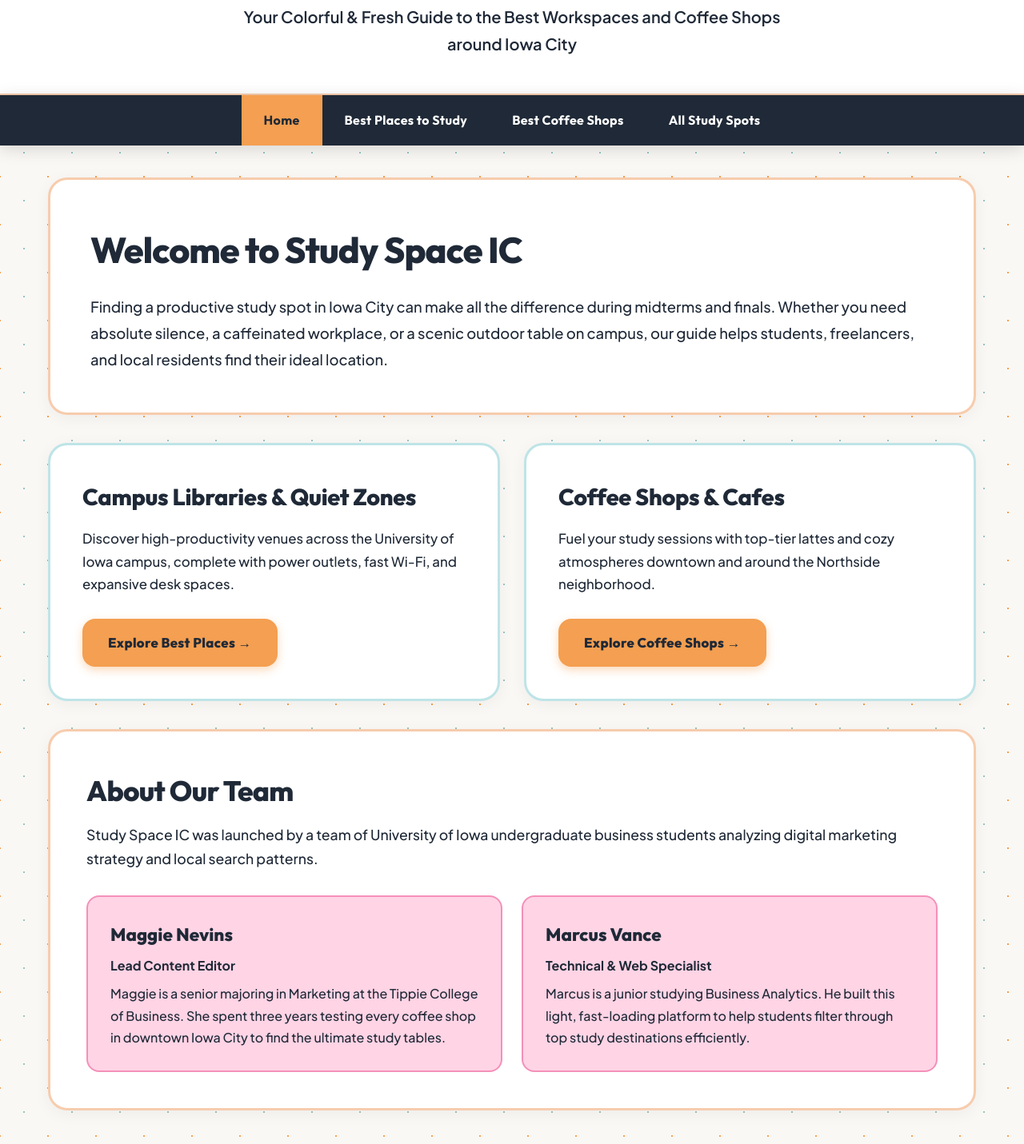
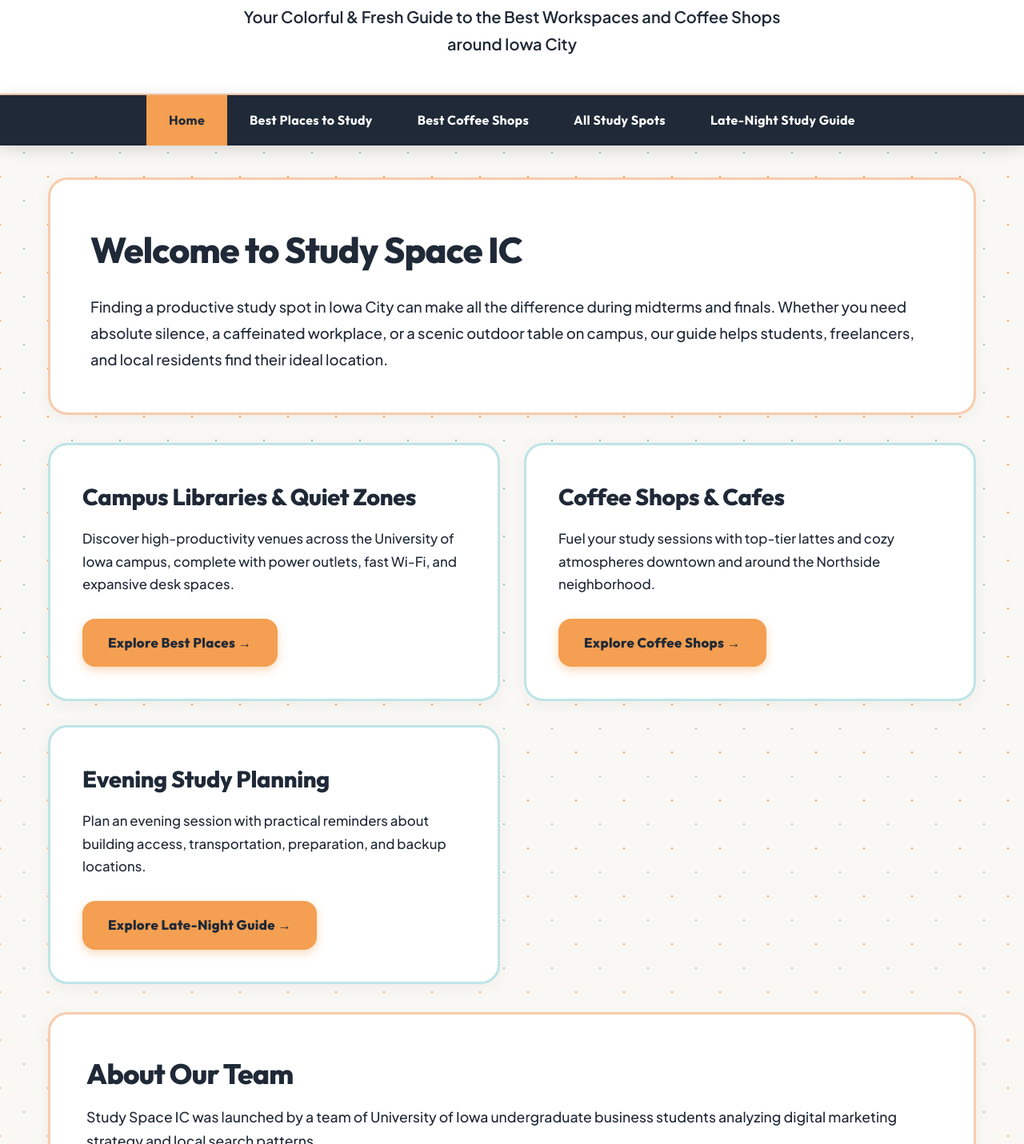
Before and after one commit to manevins/study-spots, a plain HTML site: page index.html in a window 1280 px wide. Shown: the part 259-1690 px from the top of the page at 80% size. Drawn offline with Linux system fonts and the light colour scheme.

Commit message:
Improve homepage metadata and navigation

```diff
--- a/index.html
+++ b/index.html
@@ -3,7 +3,8 @@
 <head>
     <meta charset="UTF-8">
     <meta name="viewport" content="width=device-width, initial-scale=1.0">
-    <title>Study Space IC - Iowa City Study Spots</title>
+    <title>Study Space IC | Iowa City Study Spots and Study Guide</title>
+    <meta name="description" content="Find study spaces in Iowa City, from campus libraries and coffee shops to outdoor spots and evening study-planning tips.">
     <style>
         @import url('https://fonts.googleapis.com/css2?family=Outfit:wght@600;700;800;900&family=Plus+Jakarta+Sans:wght@400;500;600;700;800&display=swap');
 
@@ -345,6 +346,7 @@
             <li><a href="best-places-to-study-in-iowa-city.html">Best Places to Study</a></li>
             <li><a href="best-coffee-shops-to-study-in-iowa-city.html">Best Coffee Shops</a></li>
             <li><a href="study-spots-in-iowa-city.html">All Study Spots</a></li>
+            <li><a href="late-night-study-spots-in-iowa-city.html">Late-Night Study Guide</a></li>
         </ul>
     </nav>
 
@@ -368,6 +370,13 @@
                     <p>Fuel your study sessions with top-tier lattes and cozy atmospheres downtown and around the Northside neighborhood.</p>
                 </div>
                 <a href="best-coffee-shops-to-study-in-iowa-city.html" class="btn">Explore Coffee Shops &rarr;</a>
+            </div>
+            <div class="card">
+                <div>
+                    <h3>Evening Study Planning</h3>
+                    <p>Plan an evening session with practical reminders about building access, transportation, preparation, and backup locations.</p>
+                </div>
+                <a href="late-night-study-spots-in-iowa-city.html" class="btn">Explore Late-Night Guide &rarr;</a>
             </div>
         </section>
 
```
